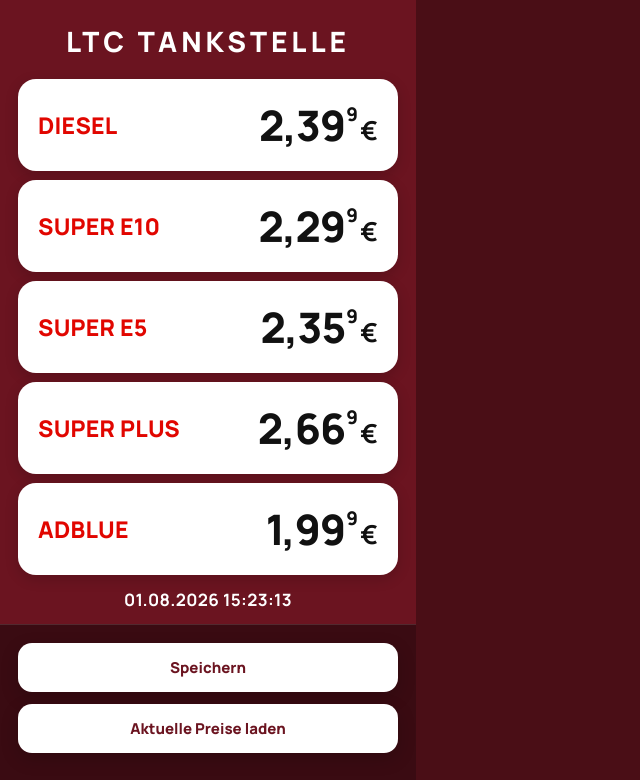
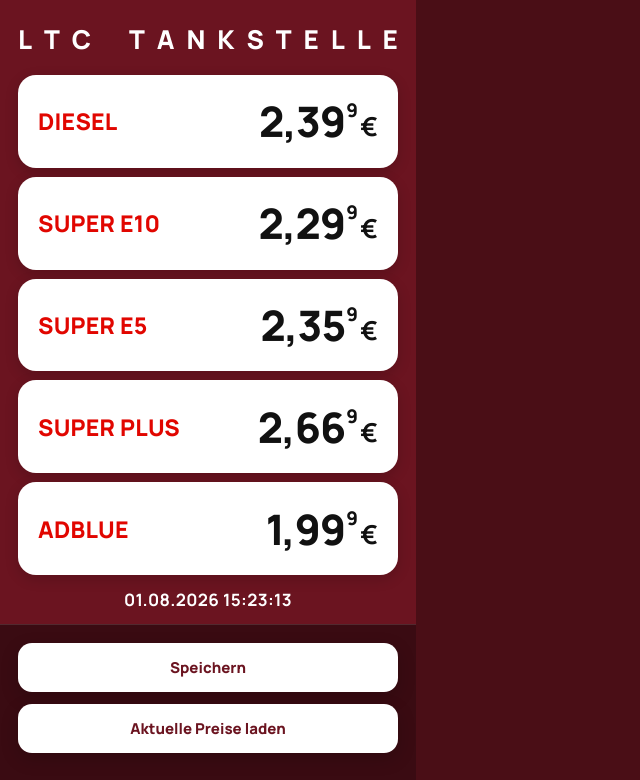
Before and after one commit to Mchdozr/gazbenzin, a PHP site: page /widget.php in a window 1280 px wide. Shown: the top 780 px of the page, without its empty margins (0-640 px from the left). Run offline with PHP 8.4, Linux system fonts and the light colour scheme.

Commit message:
Spread LTC TANKSTELLE across the full white card width.
Co-authored-by: Mücahid Özer <Mchdozr@users.noreply.github.com>

```diff
--- a/assets/style.css
+++ b/assets/style.css
@@ -67,21 +67,30 @@ body.admin-page {
   align-items: center;
   justify-content: center;
   width: 100%;
-  min-height: 56px;
+  min-height: 52px;
   padding: 2px 0 4px;
 }
 
 .brand-name {
+  display: flex;
+  align-items: center;
+  justify-content: space-between;
   width: 100%;
   color: #ffffff;
-  text-align: center;
   text-transform: uppercase;
-  font-size: 28px;
+  font-size: 26px;
   font-weight: 800;
   line-height: 1;
-  letter-spacing: 0.14em;
   white-space: nowrap;
-  overflow: hidden;
+}
+
+.brand-name > span {
+  flex: 0 0 auto;
+}
+
+.brand-name .brand-space {
+  flex: 0 0 0.55em;
+  width: 0.55em;
 }
 
 .card {
--- a/display.php
+++ b/display.php
@@ -6,7 +6,7 @@ require __DIR__ . '/includes/fuels.php';
 
 $prices = readPrices();
 $fuels = fuelDefinitions();
-$assetV = '20260801d';
+$assetV = '20260801e';
 ?>
 <!DOCTYPE html>
 <html lang="de">
@@ -23,7 +23,7 @@ $assetV = '20260801d';
 <body>
   <main class="widget" aria-live="polite">
     <header class="brand-bar">
-      <p class="brand-name" aria-label="LTC Tankstelle">LTC TANKSTELLE</p>
+      <p class="brand-name" aria-label="LTC Tankstelle"><?= brandLettersHtml() ?></p>
     </header>
     <?php foreach ($fuels as $fuel):
       $parts = formatPriceParts((float) $prices[$fuel['key']]);
--- a/includes/admin-view.php
+++ b/includes/admin-view.php
@@ -4,7 +4,7 @@ declare(strict_types=1);
 /** @var array $prices */
 /** @var array $fuels */
 
-$assetV = '20260801d';
+$assetV = '20260801e';
 ?>
 <!DOCTYPE html>
 <html lang="de">
@@ -23,7 +23,7 @@ $assetV = '20260801d';
   <div class="led-panel" aria-label="LED Anzeige 416x624">
     <main class="widget" aria-live="polite">
       <header class="brand-bar">
-        <p class="brand-name" aria-label="LTC Tankstelle">LTC TANKSTELLE</p>
+        <p class="brand-name" aria-label="LTC Tankstelle"><?= brandLettersHtml() ?></p>
       </header>
       <?php foreach ($fuels as $fuel):
         $parts = formatPriceParts((float) $prices[$fuel['key']]);
--- a/includes/fuels.php
+++ b/includes/fuels.php
@@ -21,3 +21,17 @@ function formatPriceParts(float $value): array
         'sup' => substr($raw, -1),
     ];
 }
+
+function brandLettersHtml(string $text = 'LTC TANKSTELLE'): string
+{
+    $html = '';
+    $chars = preg_split('//u', $text, -1, PREG_SPLIT_NO_EMPTY) ?: [];
+    foreach ($chars as $char) {
+        if ($char === ' ') {
+            $html .= '<span class="brand-space" aria-hidden="true"></span>';
+            continue;
+        }
+        $html .= '<span>' . htmlspecialchars($char, ENT_QUOTES, 'UTF-8') . '</span>';
+    }
+    return $html;
+}
```
